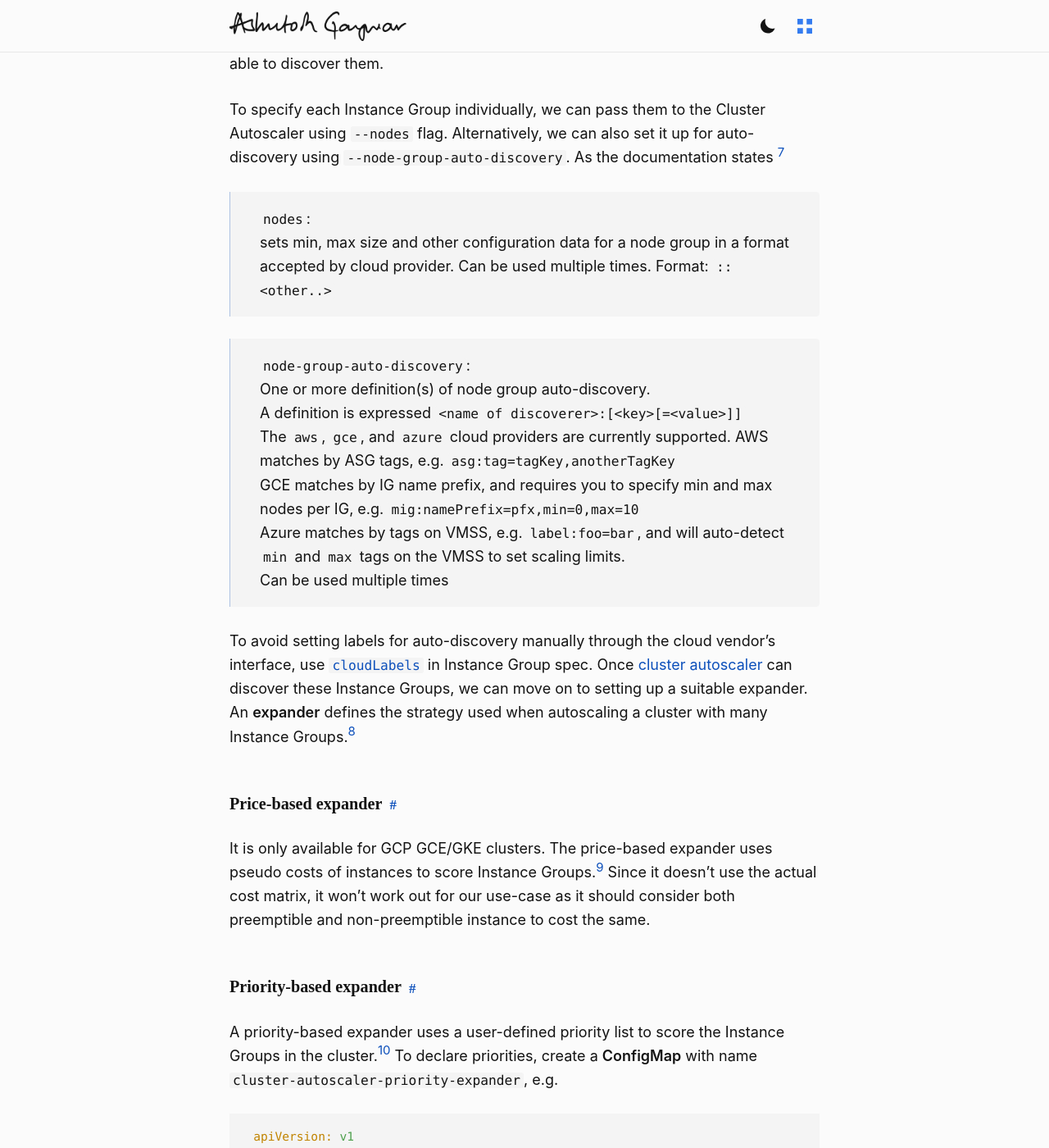
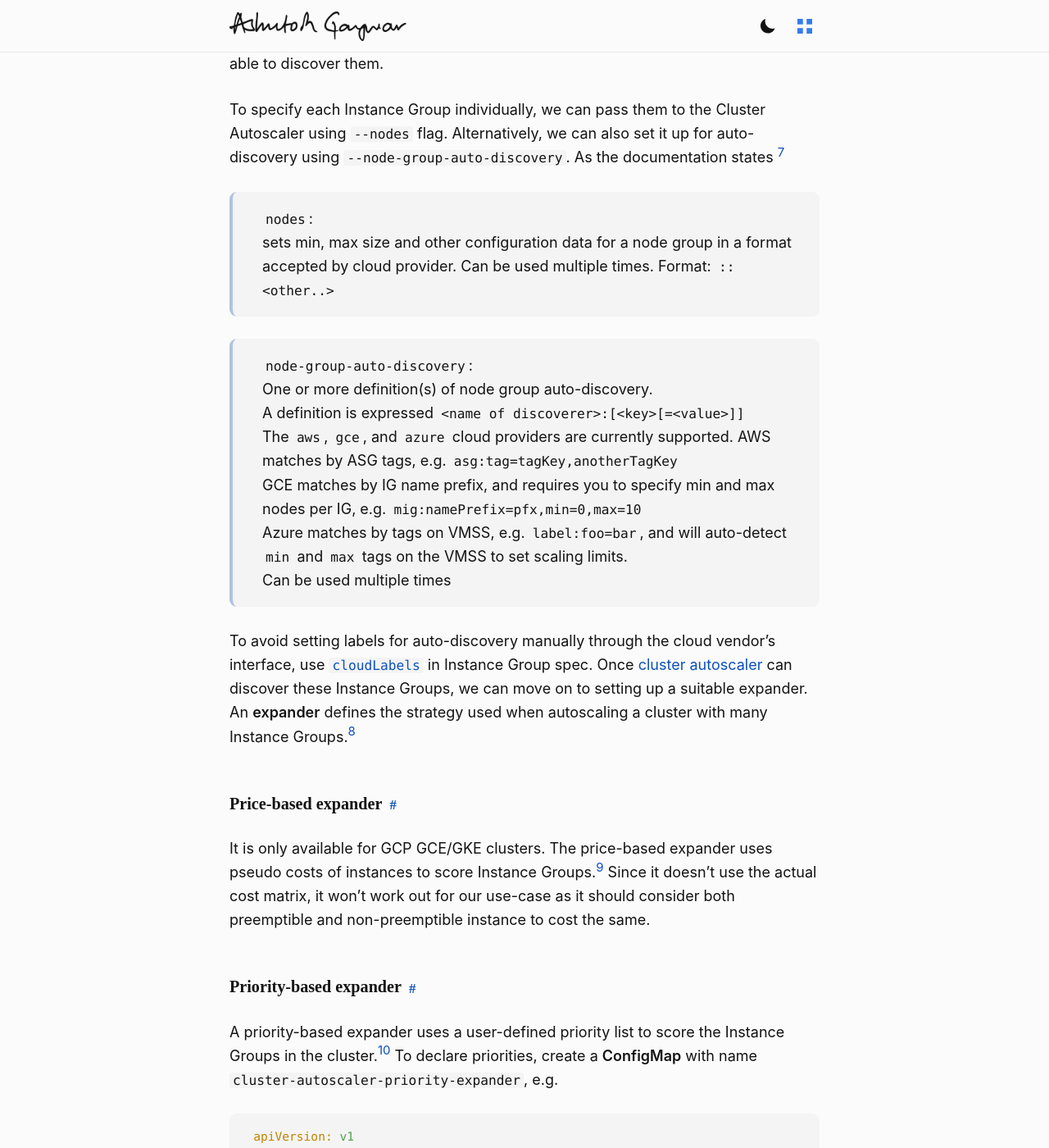
Before and after one commit to ashutoshgngwr/ashutoshgngwr.github.io, a Jekyll site: the page built from _posts/2020-06-28-autoscalable-kubernetes-cluster-with-preemptible-nodes.md, in a window 1280 px wide and 1400 px high, scrolled down 1548 px. Shown: the whole window at 82% size. Built offline with Jekyll 4.4.1, drawn with Linux system fonts in a browser that asks for light colours; formulas are drawn with MathJax 3.

Commit message:
minor adjustments

```diff
--- a/_sass/base/_layout.scss
+++ b/_sass/base/_layout.scss
@@ -79,9 +79,9 @@
 blockquote {
   margin: 1.5em 0;
   padding: 1em 1em 1em 2em;
-  border-left-width: 0.1rem;
+  border-left-width: 0.25rem;
   border-left-style: solid;
-  border-radius: 0 0.25rem 0.25rem 0;
+  border-radius: 0.5rem;
 
   p {
     @extend %reset-margins-touching-parent-edges;
@@ -97,6 +97,7 @@
   padding: 1.25em 2em;
   margin: 0.5em 0;
   overflow-x: auto;
+  border-radius: 0.5rem;
 }
 
 :not(pre) > code {
```
